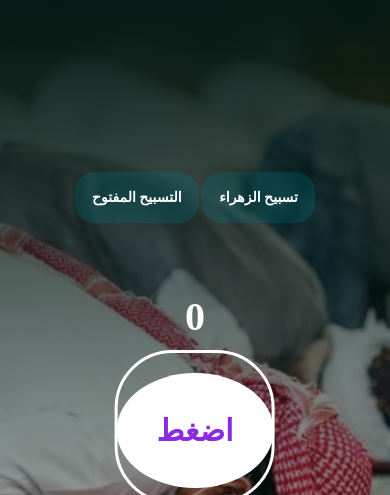
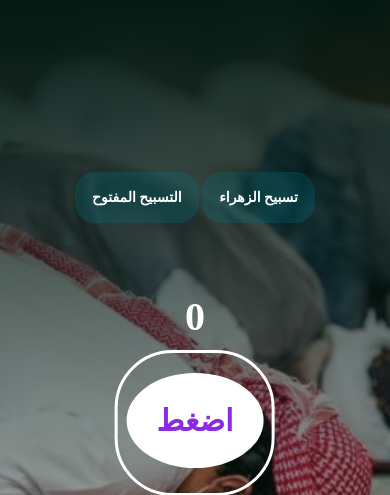
Before and after one commit to MurtadaDev20/Electronic-rosaryy, a plain HTML site: page index.html in a window 390 px wide. Shown: the top 495 px of the page. Drawn offline with Linux system fonts and the light colour scheme.

Commit message:
Update style.css

```diff
--- a/css/style.css
+++ b/css/style.css
@@ -43,6 +43,14 @@ span.text-center {
     border: none;
     font-size: 17px;
     border-radius: 10px;
+}
+@media (max-width: 630px) {
+  .text-center h1 {
+      font-size: 35px;
+  }
+  .text-center button {
+      margin-left: 23px;
+  }
 }
 .text-center button:hover {
     background-color: rgba(255, 0, 0, 0.623);
@@ -164,7 +172,20 @@ span.text-center {
 }
 @media (max-width: 630px) {
   .count button {
-    padding: 40px;
+    padding: 30px;
+    display: block;
+    border-radius: 50%;
+    text-align: center;
+    font-size: 30px;
+    font-weight: bold;
+    background-color: white;
+    color: blueviolet;
+    border: none;
+    position: relative;
+    z-index: 1;
+    cursor: pointer;
+    left: 50%;
+    transform: translateX(-50%);
   }
 }
 .count button .about {
@@ -179,7 +200,7 @@ span.text-center {
 }
 @media (max-width: 630px) {
   .count button .about {
-    padding: 74px 77px;
+    padding: 70px 77px;
     border-radius: 58px;
   }
 }
```
